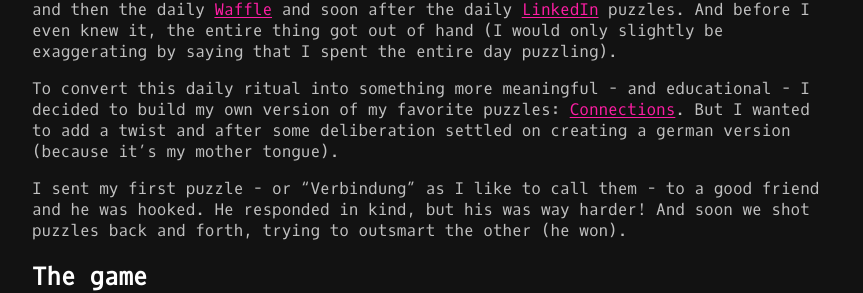
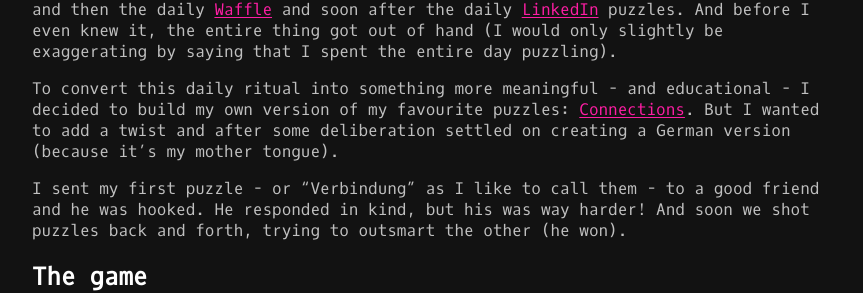
Before and after one commit to obrhubr/obrhubr.github.io, a Jekyll site: the page built from _posts/2024-05-26-nyt-connections.md, in a window 1280 px wide and 900 px high. Shown: the part 384-677 px from the top of the window, without its empty margins (208-1071 px from the left). Built offline with Jekyll 4.4.1, drawn with Linux system fonts in a browser that asks for light colours; some of the changed text lies outside the part shown.

Commit message:
Automated update to blog posts

```diff
--- a/_posts/2024-05-26-nyt-connections.md
+++ b/_posts/2024-05-26-nyt-connections.md
@@ -20,7 +20,7 @@ short: False
 
 I enjoyed solving the daily New York Times puzzles, then I found the daily [Quordle](https://quordlegame.com/) and then the daily [Waffle](https://wafflegame.net/) and soon after the daily [LinkedIn](https://www.linkedin.com/games/) puzzles. And before I even knew it, the entire thing got out of hand (I would only slightly be exaggerating by saying that I spent the entire day puzzling).
 
-To convert this daily ritual into something more meaningful - and educational - I decided to build my own version of my favorite puzzles: [Connections](https://www.nytimes.com/games/connections). But I wanted to add a twist and after some deliberation settled on creating a german version (because it’s my mother tongue).
+To convert this daily ritual into something more meaningful - and educational - I decided to build my own version of my favourite puzzles: [Connections](https://www.nytimes.com/games/connections). But I wanted to add a twist and after some deliberation settled on creating a German version (because it’s my mother tongue).
 
 I sent my first puzzle - or “Verbindung” as I like to call them - to a good friend and he was hooked. He responded in kind, but his was way harder! And soon we shot puzzles back and forth, trying to outsmart the other (he won).
 
@@ -38,7 +38,7 @@ A friend encouraged me to post the site to the [r/de](https://reddit.com/r/de) a
 
 They - in typical reddit fashion - reminded me that self-promotion is strictly prohibited by striking me with the ban hammer. Even though I was not selling anything, which I also told them, they were adamant on keeping their users safe from my posts.
 
-I accept that of course, but it’s a bit sad as people seemed to enjoy them. We got several comments, my favorite being: “Ich liebe es 😡 aber mein Telefon landete schon 2* an der Wand.” which translates to “I love it 😡 but I threw my phone twice against the wall already.”
+I accept that of course, but it’s a bit sad as people seemed to enjoy them. We got several comments, my favourite being: “Ich liebe es 😡 aber mein Telefon landete schon 2* an der Wand.” which translates to “I love it 😡 but I threw my phone twice against the wall already.”
 
 The actual impact of this short stint on reddit were 310 new users in total, playing a grand total of about 140 games. Not a bad conversion rate…
 
```
